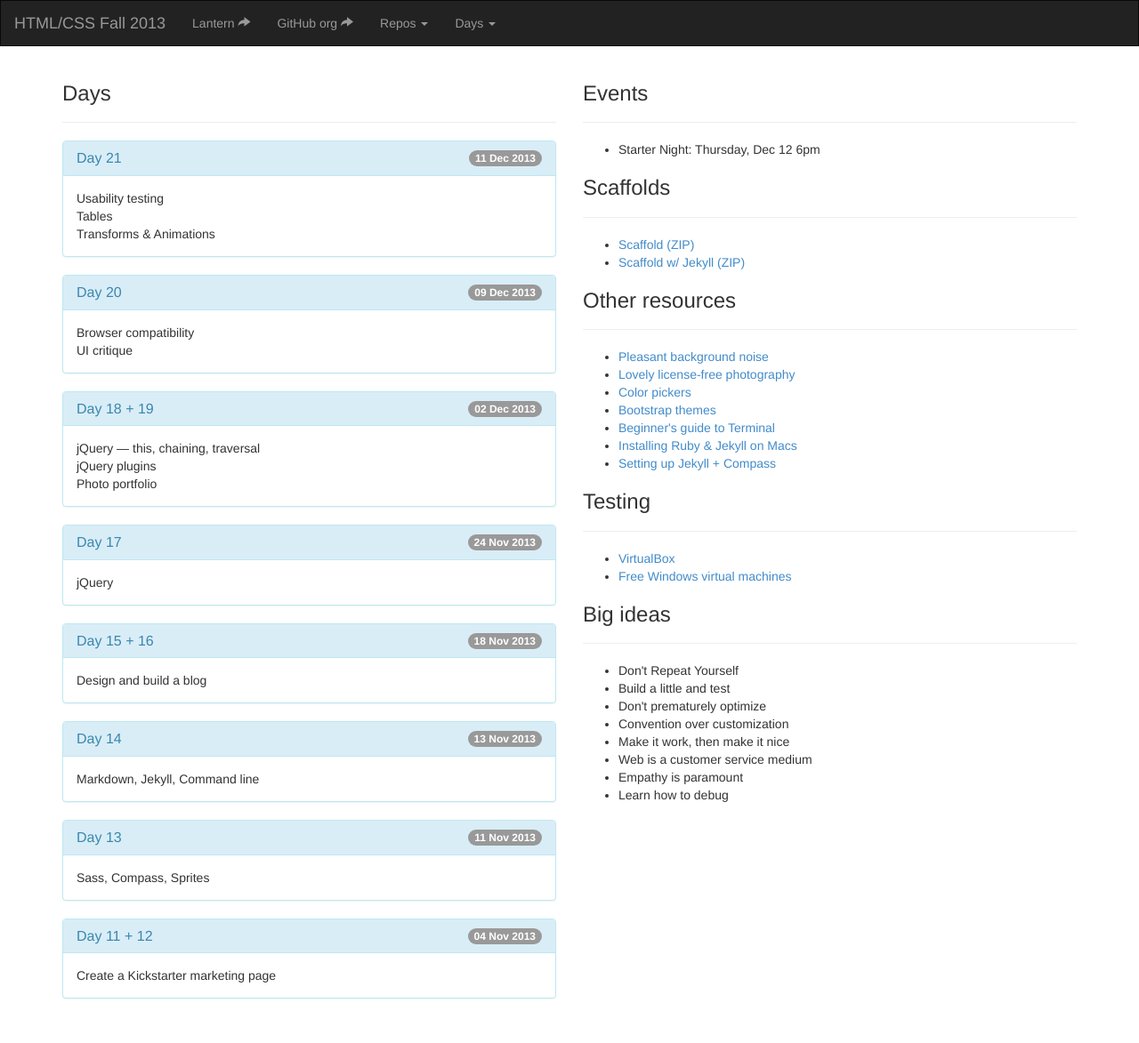
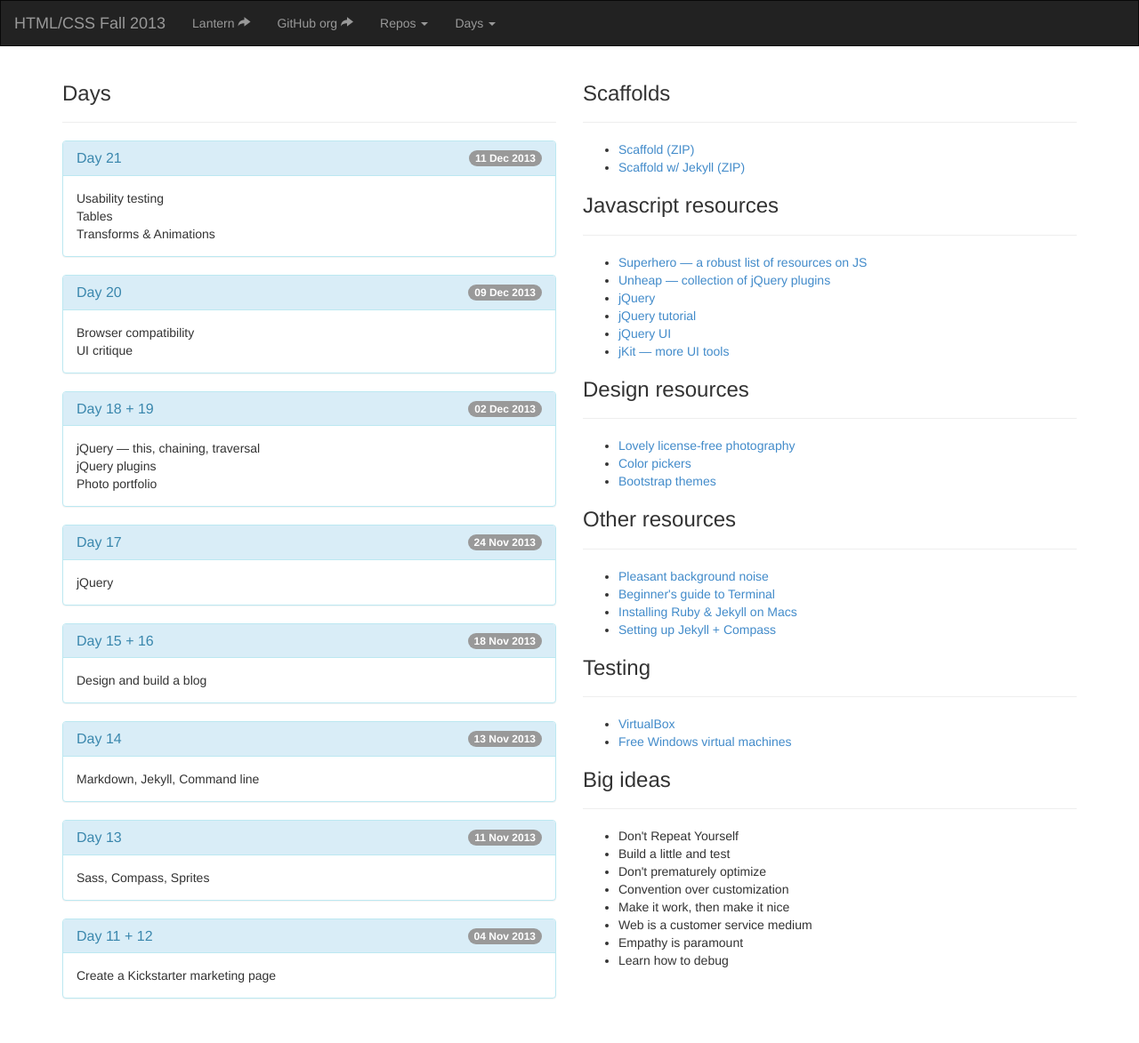
Before and after one commit to tsl-frontend/tsl-frontend.github.io, a Jekyll site: the page built from index.html, in a window 1280 px wide. Shown: the whole page at 89% size. Built offline with Jekyll 4.4.1, drawn with Linux system fonts in a browser that asks for light colours; nearby versions of some CDN libraries; Markdown is read by kramdown in place of the engine named in the settings.

Commit message:
Fleshed out resources.

```diff
--- a/index.html
+++ b/index.html
@@ -25,12 +25,6 @@ layout: page
     </div>
     <div class="col-sm-6">
         <div class="page-header">
-            <h3>Events</h3>
-        </div>
-        <ul>
-            <li>Starter Night: Thursday, Dec 12 6pm</li>
-        </ul>
-        <div class="page-header">
             <h3>Scaffolds</h3>
         </div>
         <ul>
@@ -38,13 +32,29 @@ layout: page
             <li><a href="https://github.com/tsl-frontend/scaffold/archive/jekyll.zip">Scaffold w/ Jekyll (ZIP)</a></li>
         </ul>
         <div class="page-header">
+            <h3>Javascript resources</h3>
+        </div>
+        <ul>
+            <li><a href="http://superherojs.com/">Superhero — a robust list of resources on JS</a></li>
+            <li><a href="http://www.unheap.com/">Unheap — collection of jQuery plugins</a></li>
+            <li><a href="http://jquery.com/">jQuery</a></li>
+            <li><a href="http://webdesignerwall.com/tutorials/jquery-tutorials-for-designers">jQuery tutorial</a></li>
+            <li><a href="http://jqueryui.com/">jQuery UI</a></li>
+            <li><a href="http://jquery-jkit.com/">jKit — more UI tools</a></li>
+        </ul>
+        <div class="page-header">
+            <h3>Design resources</h3>
+        </div>
+        <ul>
+            <li><a href="http://unsplash.com/">Lovely license-free photography</a></li>
+            <li><a href="http://color.hailpixel.com/">Color pickers</a></li>
+            <li><a href="http://bootswatch.com/">Bootstrap themes</a></li>
+        </ul>
+        <div class="page-header">
             <h3>Other resources</h3>
         </div>
         <ul>
             <li><a href="http://www.noisli.com/">Pleasant background noise</a></li>
-            <li><a href="http://unsplash.com/">Lovely license-free photography</a></li>
-            <li><a href="http://color.hailpixel.com/">Color pickers</a></li>
-            <li><a href="http://bootswatch.com/">Bootstrap themes</a></li>
             <li><a href="http://wiseheartdesign.com/articles/2010/11/12/the-designers-guide-to-the-osx-command-prompt/">Beginner's guide to Terminal</a></li>
             <li><a href="http://andytaylor.me/2012/11/03/installing-ruby-and-jekyll/">Installing Ruby &amp; Jekyll on Macs</a></li>
             <li><a href="http://davidpots.com/blog/jekyll-github-pages-compass/">Setting up Jekyll + Compass</a></li>
```
